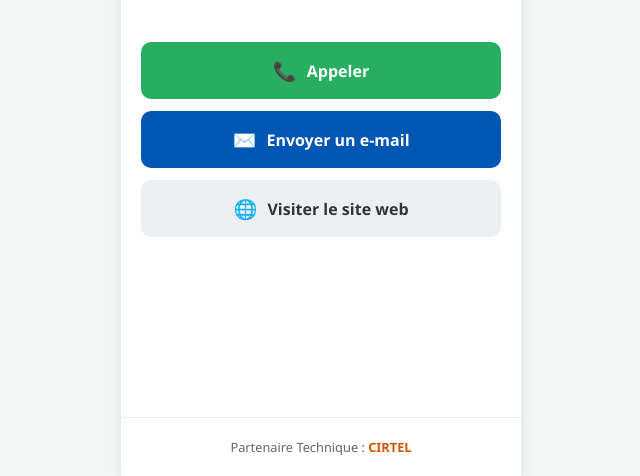
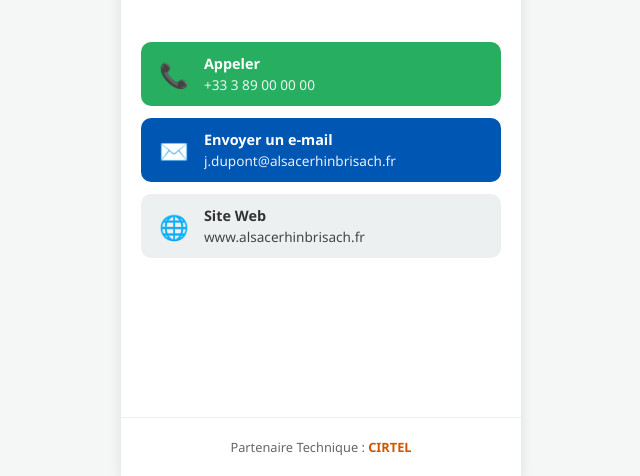
Before and after one commit to Cawca-Fr/ccarb-badges, a plain HTML site: page index.html in a window 1280 px wide. Shown: the part 324-800 px from the top of the page, without its empty margins (319-959 px from the left). Drawn offline with Linux system fonts and the light colour scheme.

Commit message:
Refactor button styles and structure in index.html
Updated button structures and styles for better readability and layout.

```diff
--- a/index.html
+++ b/index.html
@@ -7,7 +7,7 @@
     <style>
         /* Styles CSS */
         :root {
-            --primary-color: #0056b3; /* Bleu institutionnel */
+            --primary-color: #0056b3;
             --bg-color: #f4f7f6;
             --text-main: #333333;
             --text-muted: #666666;
@@ -28,7 +28,7 @@
         /* Conteneur principal simulant l'écran mobile */
         .profile-container {
             width: 100%;
-            max-width: 400px; /* Limite la largeur sur ordinateur */
+            max-width: 400px;
             background-color: var(--white);
             min-height: 100vh;
             box-shadow: 0 4px 12px rgba(0,0,0,0.1);
@@ -94,7 +94,7 @@
             margin: 0 0 20px 0;
         }
 
-        /* Boutons d'action */
+        /* Boutons d'action mis à jour */
         .actions {
             padding: 15px 20px;
             display: flex;
@@ -105,13 +105,11 @@
         .btn {
             display: flex;
             align-items: center;
-            justify-content: center;
-            padding: 15px;
+            justify-content: flex-start; /* Aligné à gauche pour la lisibilité */
+            padding: 12px 18px;
             border-radius: 10px;
             text-decoration: none;
-            font-size: 1rem;
-            font-weight: 600;
-            transition: background-color 0.2s;
+            transition: opacity 0.2s;
         }
 
         .btn-call {
@@ -133,10 +131,32 @@
             opacity: 0.8;
         }
 
-        /* Icônes (utilisant des emojis pour simplifier le code sans dépendances) */
+        /* Structure interne des boutons (Icône + Texte) */
         .icon {
-            margin-right: 10px;
-            font-size: 1.2rem;
+            margin-right: 15px;
+            font-size: 1.5rem;
+        }
+
+        .btn-content {
+            display: flex;
+            flex-direction: column;
+            text-align: left;
+            overflow: hidden; /* Empêche le texte de dépasser */
+        }
+
+        .btn-title {
+            font-size: 0.9rem;
+            font-weight: 700;
+            margin-bottom: 2px;
+        }
+
+        .btn-value {
+            font-size: 0.85rem;
+            font-weight: 400;
+            opacity: 0.9;
+            white-space: nowrap;
+            overflow: hidden;
+            text-overflow: ellipsis; /* Ajoute "..." si l'email est trop long pour l'écran */
         }
 
         /* Pied de page */
@@ -156,7 +176,7 @@
 
         .cirtel-brand {
             font-weight: 700;
-            color: #d35400; /* Couleur pour différencier la marque */
+            color: #d35400;
         }
     </style>
 </head>
@@ -164,10 +184,12 @@
 
     <div class="profile-container">
 
+        <!-- En-tête de la page -->
         <div class="header">
             <h1>Communauté de Communes Alsace Rhin Brisach</h1>
         </div>
 
+        <!-- Informations de l'agent -->
         <div class="profile-info">
             <div class="avatar">👤</div>
             <h2 class="name">Jean Dupont</h2>
@@ -175,20 +197,39 @@
             <p class="department">Direction des Systèmes d'Information</p>
         </div>
 
+        <!-- Boutons de contact avec infos visibles -->
         <div class="actions">
+
+            <!-- Bouton Téléphone -->
             <a href="tel:+33389000000" class="btn btn-call">
-                <span class="icon">📞</span> Appeler
+                <span class="icon">📞</span>
+                <div class="btn-content">
+                    <span class="btn-title">Appeler</span>
+                    <span class="btn-value">+33 3 89 00 00 00</span>
+                </div>
             </a>
 
+            <!-- Bouton E-mail -->
             <a href="mailto:j.dupont@alsacerhinbrisach.fr" class="btn btn-email">
-                <span class="icon">✉️</span> Envoyer un e-mail
+                <span class="icon">✉️</span>
+                <div class="btn-content">
+                    <span class="btn-title">Envoyer un e-mail</span>
+                    <span class="btn-value">j.dupont@alsacerhinbrisach.fr</span>
+                </div>
             </a>
 
+            <!-- Lien vers le site -->
             <a href="https://www.alsacerhinbrisach.fr" target="_blank" class="btn btn-website">
-                <span class="icon">🌐</span> Visiter le site web
+                <span class="icon">🌐</span>
+                <div class="btn-content">
+                    <span class="btn-title">Site Web</span>
+                    <span class="btn-value">www.alsacerhinbrisach.fr</span>
+                </div>
             </a>
+
         </div>
 
+        <!-- Pied de page avec mention CIRTEL -->
         <div class="footer">
             <p>Partenaire Technique : <span class="cirtel-brand">CIRTEL</span></p>
         </div>
```
